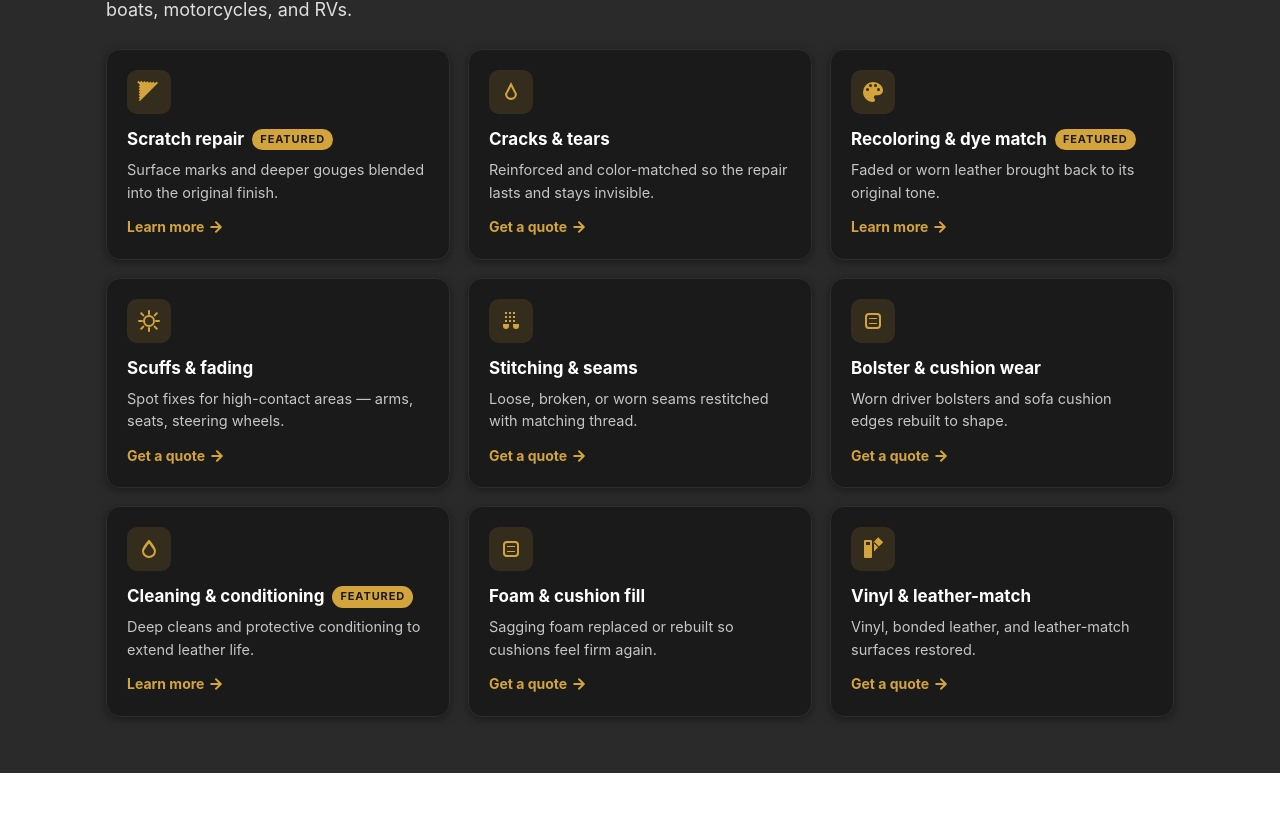
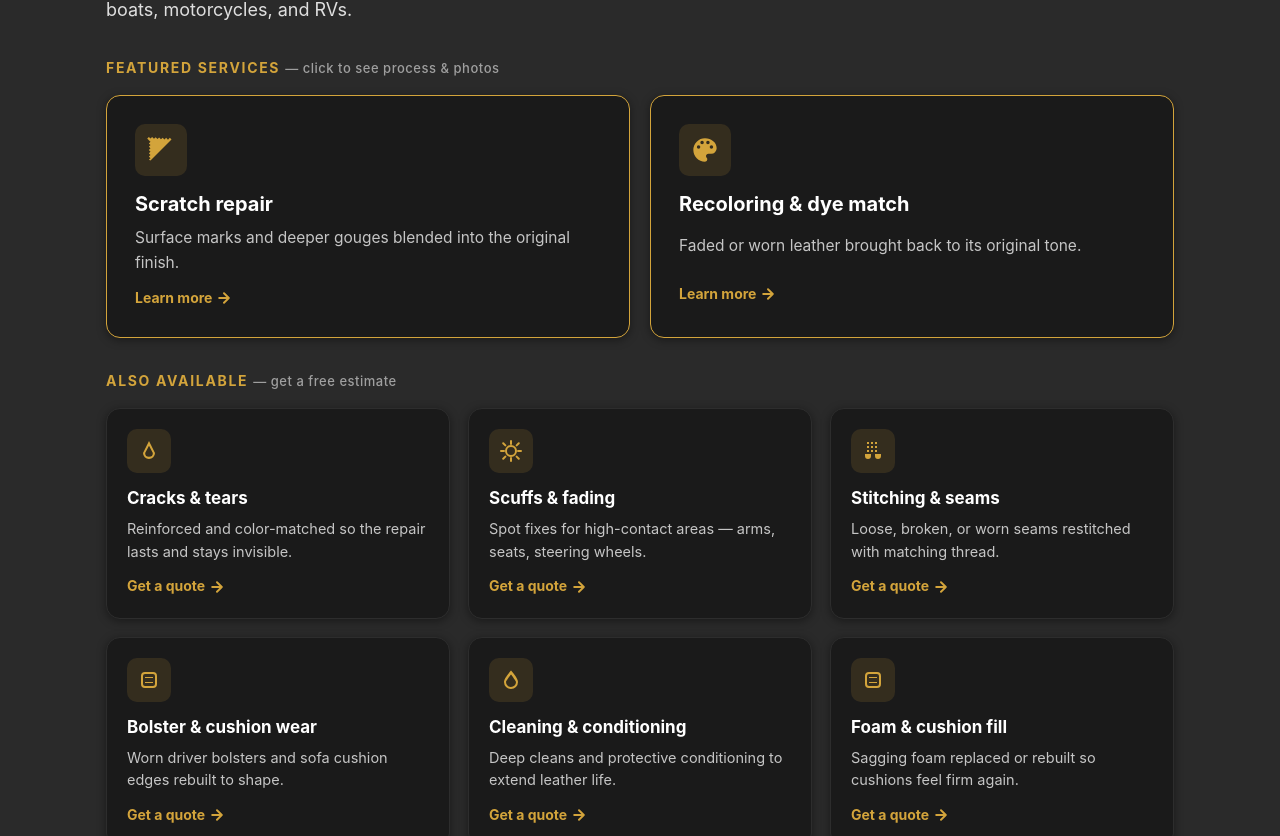
Before and after one commit to VovaMitsura/leather-repair-store, a React (Vite) app in the folder leather-repair/: page / in a window 1280 px wide. Shown: the part 2569-3405 px from the top of the page. Built offline with nearby package versions, Linux system fonts and the light colour scheme.

Commit message:
add featured services

```diff
--- a/leather-repair/src/App.css
+++ b/leather-repair/src/App.css
@@ -614,7 +614,16 @@ img { max-width: 100%; height: auto; }
 }
 
 /* Services compact grid (expanded service catalog) */
-.svc-grid { list-style: none; padding: 0; margin: 24px 0 0; display: grid; grid-template-columns: repeat(3, 1fr); gap: 18px; }
+.svc-grid { list-style: none; padding: 0; margin: 16px 0 0; display: grid; grid-template-columns: repeat(3, 1fr); gap: 18px; }
+.svc-grid--featured { grid-template-columns: repeat(2, 1fr); gap: 20px; }
+.svc-subhead { margin: 32px 0 0; font-size: 14px; font-weight: 700; letter-spacing: .12em; text-transform: uppercase; color: var(--brand); }
+.svc-subhead__hint { color: rgba(255,255,255,.55); font-weight: 500; letter-spacing: .04em; text-transform: none; font-size: 13px; }
+.svc-grid--featured .svc-grid__item { border-color: var(--brand); }
+.svc-grid--featured .svc-grid__body { padding: 28px; }
+.svc-grid--featured .svc-grid__icon { width: 52px; height: 52px; }
+.svc-grid--featured .svc-grid__icon svg { width: 28px; height: 28px; }
+.svc-grid--featured .svc-grid__title { font-size: 20px; }
+.svc-grid--featured .svc-grid__desc { font-size: 15.5px; }
 .svc-grid__item { background: #1a1a1a; border: 1px solid #2d2d2d; border-radius: 14px; box-shadow: 0 2px 10px rgba(0,0,0,.4); overflow: hidden; transition: transform .15s ease, box-shadow .15s ease, border-color .15s ease; }
 .svc-grid__item:hover { transform: translateY(-3px); border-color: var(--brand); box-shadow: 0 12px 28px rgba(0,0,0,.5); }
 .svc-grid__body { display: grid; grid-template-rows: auto 1fr; gap: 12px; padding: 20px; color: inherit; text-decoration: none; height: 100%; }
@@ -629,7 +638,7 @@ img { max-width: 100%; height: auto; }
 .svc-grid__arrow { width: 12px; height: 12px; transition: transform .15s ease; }
 .svc-grid__body:hover .svc-grid__arrow { transform: translateX(3px); }
 @media (max-width: 900px) { .svc-grid { grid-template-columns: repeat(2, 1fr); } }
-@media (max-width: 520px) { .svc-grid { grid-template-columns: 1fr; gap: 14px; } }
+@media (max-width: 520px) { .svc-grid, .svc-grid--featured { grid-template-columns: 1fr; gap: 14px; } }
 
 /* Star rating */
 .stars { display: inline-flex; gap: 1px; color: var(--brand); vertical-align: middle; }
--- a/leather-repair/src/components/ServicesSection.jsx
+++ b/leather-repair/src/components/ServicesSection.jsx
@@ -41,22 +41,13 @@ function Icon({ name }) {
   }
 }
 
-export default function ServicesSection() {
+function Card({ s }) {
   return (
-    <section className="section section--dim" id="services" aria-labelledby="services-title">
-      <div className="container">
-        <h2 className="section__title" id="services-title">What we repair</h2>
-        <p className="lead">From a single scratch to a full recolor — leather, vinyl, and upholstery across sofas, cars, boats, motorcycles, and RVs.</p>
-        <ul className="svc-grid">
-          {SERVICES.map((s) => (
-            <li key={s.key} className="svc-grid__item">
+    <li className="svc-grid__item">
       <a className="svc-grid__body" href={s.href} aria-label={s.featured ? `Learn more about ${s.title}` : `Get a quote for ${s.title}`}>
         <span className="svc-grid__icon" aria-hidden="true"><Icon name={s.icon} /></span>
         <div className="svc-grid__content">
-                  <div className="svc-grid__head">
           <h3 className="svc-grid__title">{s.title}</h3>
-                    {s.featured && <span className="svc-grid__tag">Featured</span>}
-                  </div>
           <p className="svc-grid__desc">{s.desc}</p>
           <span className="svc-grid__link">
             {s.featured ? 'Learn more' : 'Get a quote'}
@@ -67,8 +58,36 @@ export default function ServicesSection() {
         </div>
       </a>
     </li>
-          ))}
+  );
+}
+
+export default function ServicesSection() {
+  const featured = SERVICES.filter((s) => s.featured);
+  const others = SERVICES.filter((s) => !s.featured);
+
+  return (
+    <section className="section section--dim" id="services" aria-labelledby="services-title">
+      <div className="container">
+        <h2 className="section__title" id="services-title">What we repair</h2>
+        <p className="lead">From a single scratch to a full recolor — leather, vinyl, and upholstery across sofas, cars, boats, motorcycles, and RVs.</p>
+
+        {featured.length > 0 && (
+          <>
+            <h3 className="svc-subhead">Featured services <span className="svc-subhead__hint">— click to see process &amp; photos</span></h3>
+            <ul className="svc-grid svc-grid--featured">
+              {featured.map((s) => <Card key={s.key} s={s} />)}
             </ul>
+          </>
+        )}
+
+        {others.length > 0 && (
+          <>
+            <h3 className="svc-subhead">Also available <span className="svc-subhead__hint">— get a free estimate</span></h3>
+            <ul className="svc-grid">
+              {others.map((s) => <Card key={s.key} s={s} />)}
+            </ul>
+          </>
+        )}
       </div>
     </section>
   );
--- a/leather-repair/src/config/services.js
+++ b/leather-repair/src/config/services.js
@@ -52,8 +52,7 @@ export const SERVICES = [
     key: 'conditioning',
     title: 'Cleaning & conditioning',
     desc: 'Deep cleans and protective conditioning to extend leather life.',
-    href: '#/service/leather-conditioning',
-    featured: true,
+    href: '#contact',
     icon: 'drop',
   },
   {
```
Lines whose indentation alone changed are shown as unchanged.
